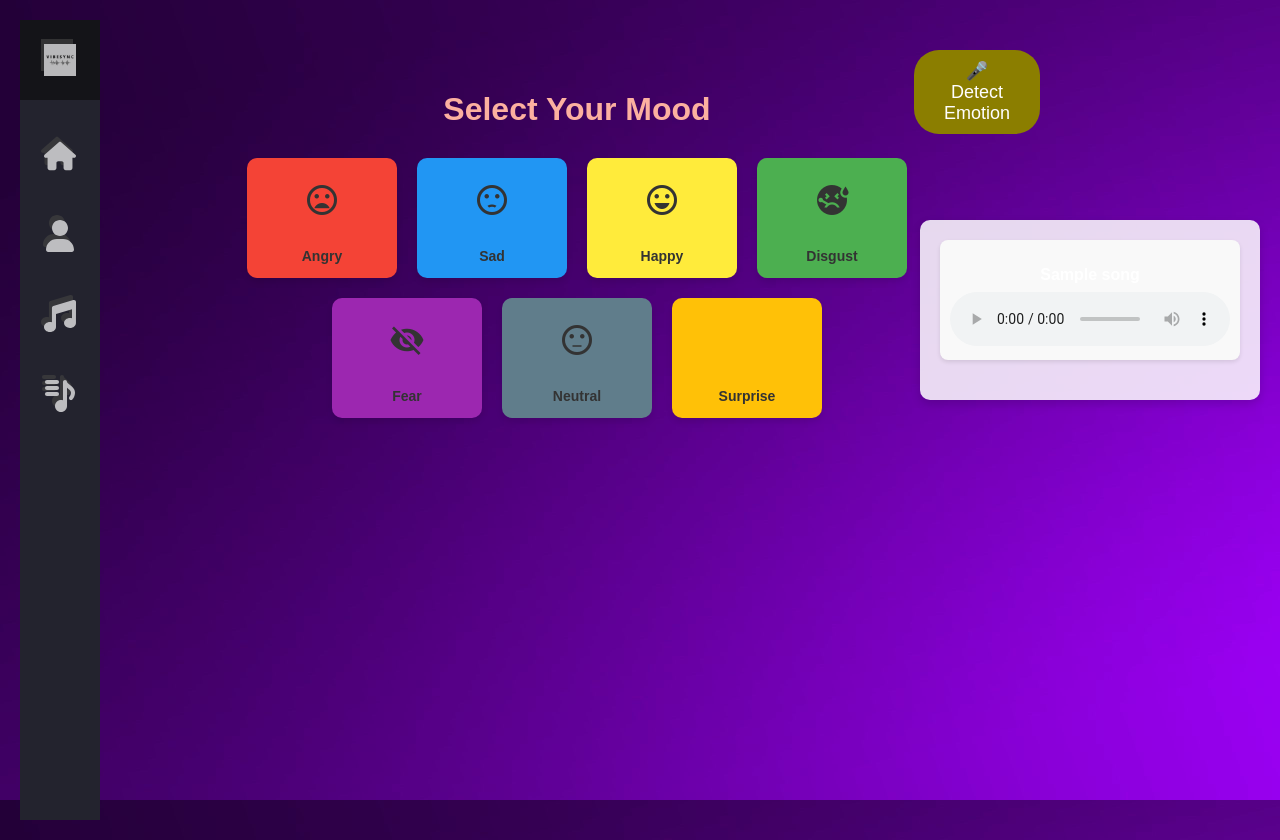
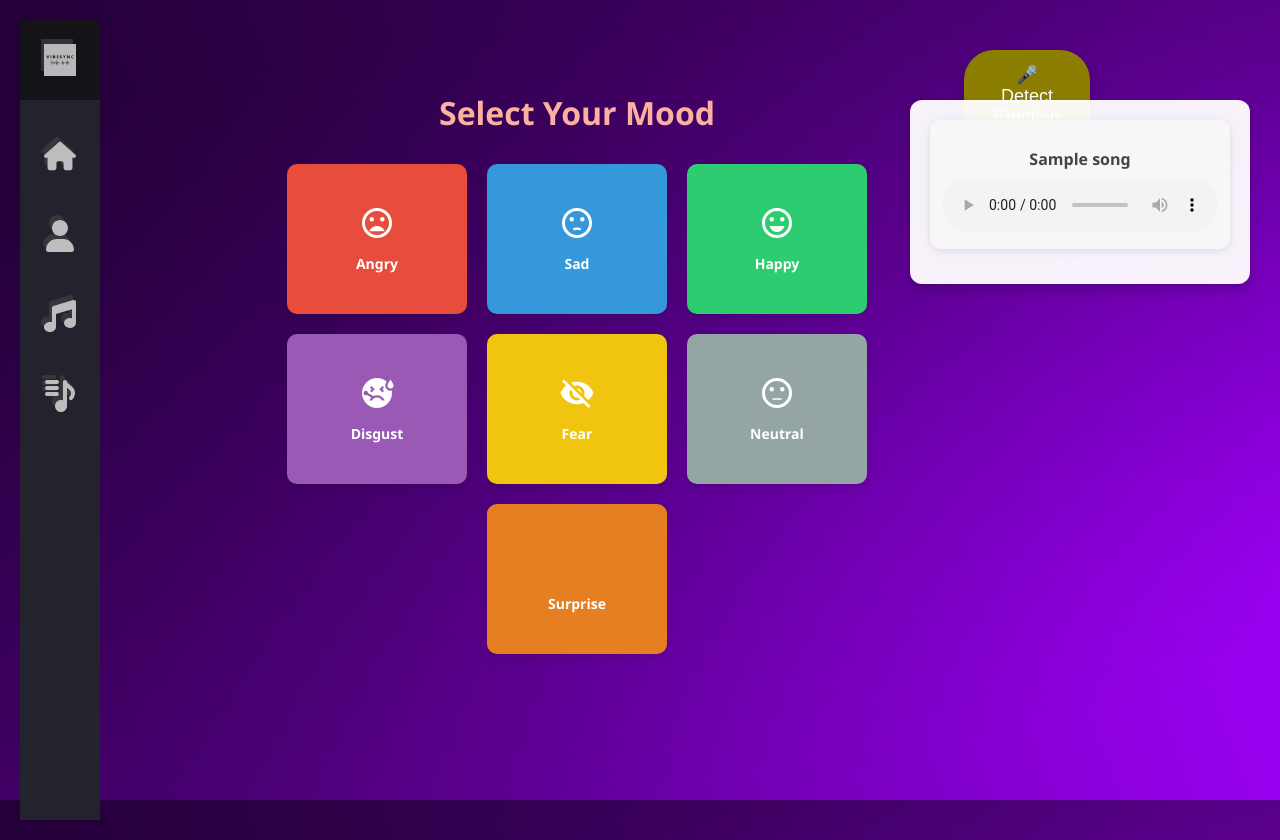
Before and after one commit to abirsinha5116/VibeSync, a Flask app: template templates/playlist.html in a window 1280 px wide. Run offline with Flask 3, Linux system fonts and the light colour scheme; the template is opened without the code that fills it: most values are stand-ins (such as "Sample title", 1, 10 or a date in 2020).

Commit message:
Most stable version of website till now

```diff
--- a/static/css/playlist.css
+++ b/static/css/playlist.css
@@ -1,84 +1,184 @@
+body {
+  font-family: 'Segoe UI', Tahoma, Geneva, Verdana, sans-serif;
+  margin: 0;
+  padding: 20px;
+  background: url("../resources/bg.jpg") no-repeat center center fixed;
+  background-size: cover;
+  color: #222;
+}
+
+/* Container */
+.container {
+  max-width: 900px;
+  margin: 0 auto;
+  text-align: center;
+}
+
+h1 {
+  color: #fff;
+  margin-bottom: 30px;
+  font-weight: 600;
+}
+
+/* Emotion detection button */
 .detect-emotion-container {
+  margin: 30px 0;
   text-align: center;
-    margin-bottom: 20px;
 }
 
 #detect-emotion-btn {
-    background-color: #6200ea;
+  padding: 14px 30px;
+  background-color: #8b7e00;
+  border: none;
+  border-radius: 30px;
+  font-size: 18px;
+  font-weight: 500;
   color: white;
-    border: none;
-    padding: 12px 20px;
-    font-size: 16px;
-    border-radius: 8px;
   cursor: pointer;
-    transition: background-color 0.3s ease;
+  box-shadow: 0 4px 10px rgba(0, 0, 0, 0.15);
+  transition: background-color 0.3s ease, transform 0.2s ease;
 }
 
 #detect-emotion-btn:hover {
-    background-color: #3700b3;
+  background-color: #ffc107;
+  transform: scale(1.05);
+}
+
+#detect-emotion-btn:active {
+  transform: scale(0.98);
 }
 
 #loading-text {
   margin-top: 10px;
   font-style: italic;
-    color: #555;
+  color: #eee;
+}
+
+/* Mood section */
+.mood-selection {
+  padding-top: 50px;
+}
+
+.mood-selection h1 {
+  color: #fcb0a0;
+}
+
+.mood-cards-container {
+  display: flex;
+  justify-content: center;
+  flex-wrap: wrap;
+  gap: 20px;
+  margin-top: 20px;
+}
+
+.mood-card {
+  display: flex;
+  flex-direction: column;
+  align-items: center;
+  justify-content: center;
+  width: 150px;
+  height: 120px;
+  padding: 15px;
+  border-radius: 10px;
+  box-shadow: 0 4px 10px rgba(0, 0, 0, 0.1);
+  cursor: pointer;
+  transition: transform 0.3s ease, box-shadow 0.3s ease;
+  text-align: center;
+}
+
+.mood-card:hover {
+  transform: scale(1.07);
+  box-shadow: 0 6px 18px rgba(0, 0, 0, 0.2);
+}
+
+.mood-card-icon i {
+  font-size: 36px;
+  color: #fff;
+}
+
+.mood-card-title {
+  margin-top: 8px;
+  font-size: 14px;
+  font-weight: 600;
+  color: #fff;
+}
+
+/* Mood colors */
+.angry { background-color: #e74c3c; }
+.sad { background-color: #3498db; }
+.happy { background-color: #2ecc71; }
+.disgust { background-color: #9b59b6; }
+.fear { background-color: #f1c40f; color: #333; }
+.neutral { background-color: #95a5a6; }
+.surprise { background-color: #e67e22; }
+
+/* Playlist */
+.playlist-section {
+  position: fixed;
+  top: 100px;
+  right: 30px;
+  width: 300px;
+  max-height: 80vh;
+  overflow-y: auto;
+  background-color: rgba(255, 255, 255, 0.95);
+  padding: 20px;
+  border-radius: 12px;
+  box-shadow: 0 6px 12px rgba(0, 0, 0, 0.2);
+  z-index: 1000;
+}
+
+.playlist-section h2 {
+  margin-top: 0;
+  font-size: 20px;
+  color: #333;
+  text-align: center;
+  margin-bottom: 20px;
+}
+
+.song-list {
+  list-style: none;
+  padding: 0;
+  margin: 0;
+}
+
+.song-item {
+  margin-bottom: 15px;
+}
+
+.song-card {
+  background-color: #f7f7f7;
+  border-radius: 10px;
+  padding: 12px;
+  box-shadow: 0 2px 8px rgba(0, 0, 0, 0.1);
+}
+
+.song-title {
+  font-weight: 600;
+  font-size: 16px;
+  margin-bottom: 8px;
+  color: #444;
+}
+
+.audio-player {
+  width: 100%;
+  outline: none;
+}
+
+.no-songs-message {
+  text-align: center;
+  color: #888;
+  font-style: italic;
 }
 
 
-body {
-    font-family: Arial, sans-serif;
-    margin: 0;
-    padding: 20px;
-    background: url("../resources/bg.jpg") no-repeat center center fixed;
-    background-size: cover;
-}
-
-
-.container {
-    max-width: 800px;
-    margin: 0 auto;
-    text-align: center;
-}
-
-h1 {
-    color: #333;
-    margin-bottom: 30px;
-}
-
-.mood-grid {
-    display: grid;
-    grid-template-columns: repeat(auto-fit, minmax(150px, 1fr));
-    gap: 15px;
-}
-
-.mood-btn {
-    padding: 20px;
-    border: none;
-    border-radius: 10px;
-    color: white;
-    font-size: 16px;
-    cursor: pointer;
-    display: flex;
-    flex-direction: column;
-    align-items: center;
-    gap: 8px;
-    transition: transform 0.2s;
-}
-
-.mood-btn:hover {
-    transform: scale(1.05);
-}
-
-.mood-btn i {
-    font-size: 32px;
-}
-
+/* Navbar */
 .navbar {
   width: 5rem;
   height: 100vh;
   position: fixed;
   background-color: #23232e;
   transition: width 200ms ease;
+  overflow: hidden;
 }
 
 .navbar-nav {
@@ -88,7 +188,7 @@ h1 {
   display: flex;
   flex-direction: column;
   align-items: center;
-  height: 10%;
+  height: 100%;
 }
 
 .nav-item {
@@ -107,7 +207,7 @@ h1 {
   color: #b6b6b6;
   text-decoration: none;
   filter: grayscale(100%) opacity(0.7);
-  transition: 500ms;
+  transition: 300ms;
 }
 
 .nav-link:hover {
@@ -118,7 +218,6 @@ h1 {
 
 .nav-link img {
   width: 2rem;
-  min-width: 2rem;
   margin: 0 1.5rem;
   filter: drop-shadow(-3px -5px 0px #AA10D8);
 }
@@ -145,228 +244,9 @@ h1 {
 
 .logo img {
   transform: rotate(0deg);
-  transition: 600ms;
-}
-
-.logo-text {
-  display: inline;
-  position: absolute;
-  left: -999px;
-  transition: 600ms;
+  transition: transform 600ms;
 }
 
 .navbar:hover .logo img {
   transform: rotate(-360deg);
 }
-.mood-selection h1 {
-  color: #fcb0a0; /* Change this to your desired color */
-}
-
-/* Container for the entire mood selection section */
-.mood-selection {
-  text-align: center;
-  padding-top: 50px;
-}
-
-/* Styling for the mood cards container */
-.mood-cards-container {
-  display: flex;
-  flex-wrap: wrap;
-  justify-content: center;
-  gap: 20px;
-  margin-top: 30px;
-}
-
-/* Common card styling */
-.mood-card {
-  width: 200px;
-  height: 250px;
-  display: flex;
-  flex-direction: column;
-  align-items: center;
-  justify-content: center;
-  border-radius: 10px;
-  cursor: pointer;
-  transition: transform 0.3s ease, box-shadow 0.3s ease;
-  color: #fff;
-  text-align: center;
-  padding: 20px;
-  box-sizing: border-box;
-  box-shadow: 0 4px 6px rgba(0, 0, 0, 0.1);
-}
-
-.mood-card:hover {
-  transform: translateY(-5px);
-  box-shadow: 0 8px 15px rgba(0, 0, 0, 0.15);
-}
-
-/* Mood card icon styling */
-.mood-card-icon {
-  font-size: 50px;
-  margin-bottom: 10px;
-}
-
-/* Mood card titles */
-.mood-card-title {
-  font-size: 18px;
-  font-weight: bold;
-}
-
-/* Specific background colors for each mood */
-.mood-card.angry {
-  background-color: #f44336; /* Red */
-}
-
-.mood-card.sad {
-  background-color: #2196F3; /* Blue */
-}
-
-.mood-card.happy {
-  background-color: #FFEB3B; /* Yellow */
-}
-
-.mood-card.disgust {
-  background-color: #4CAF50; /* Green */
-}
-
-.mood-card.fear {
-  background-color: #9C27B0; /* Purple */
-}
-
-.mood-card.neutral {
-  background-color: #607D8B; /* Grey */
-}
-
-.mood-card.surprise {
-  background-color: #FFC107; /* Amber */
-}
-
-/* Playlist section */
-#playlist-container {
-  margin-top: 50px;
-}
-
-#playlist-container ul {
-  list-style: none;
-  padding: 0;
-}
-
-#playlist-container ul li {
-  margin-bottom: 20px;
-}
-
-#playlist-container audio {
-  width: 100%;
-}
-
-/* Button styling for the emotion detection */
-.detect-emotion-container {
-  margin-top: 30px;
-}
-
-#detect-emotion-btn {
-  padding: 10px 30px;
-  background-color: #8b7e00;
-  border: none;
-  border-radius: 25px;
-  font-size: 18px;
-  cursor: pointer;
-}
-
-#detect-emotion-btn:hover {
-  background-color: #FFC107;
-}
-.mood-cards-container {
-  display: flex;
-  justify-content: center;  /* Centers the mood cards horizontally */
-  flex-wrap: wrap;  /* Allows wrapping if the screen is smaller */
-  gap: 20px;  /* Adds space between mood cards */
-  margin-top: 20px;
-}
-
-.mood-card {
-  display: flex;
-  flex-direction: column;
-  align-items: center;
-  justify-content: center;
-  width: 150px;  /* Set a fixed width for each card */
-  height: 120px;  /* Set a fixed height for each card */
-  padding: 10px;
-  background-color: #f0f0f0;  /* Light background for the card */
-  border-radius: 10px;
-  box-shadow: 0px 4px 6px rgba(0, 0, 0, 0.1);
-  cursor: pointer;
-  transition: transform 0.2s ease-in-out;
-}
-
-.mood-card:hover {
-  transform: scale(1.05);  /* Slightly enlarge the card on hover */
-}
-
-.mood-card-icon i {
-  font-size: 36px;  /* Icon size */
-  color: #333;  /* Dark color for the icon */
-}
-
-.mood-card-title {
-  margin-top: 8px;
-  font-size: 14px;
-  color: #333;
-}
-
-.playlist-section {
-  position: absolute;
-  top: 170px; /* Adjust based on your layout */
-  right: 20px; /* Distance from the right edge */
-  width: 300px; /* Set desired width */
-  background-color: rgba(255, 255, 255, 0.85); /* Optional: slight background */
-  padding: 20px;
-  border-radius: 10px;
-  box-shadow: 0 4px 10px rgba(0, 0, 0, 0.15);
-}
-
-.song-list {
-  list-style: none;
-  padding: 0;
-  margin: 0;
-}
-
-.song-item {
-  margin-bottom: 20px;
-}
-
-.song-card {
-  background-color: #f9f9f9;
-  border-radius: 8px;
-  padding: 10px;
-  box-shadow: 0 2px 4px rgba(0, 0, 0, 0.1);
-}
-
-.song-title {
-  font-weight: bold;
-  margin-bottom: 8px;
-}
-
-.audio-player {
-  width: 100%;
-}
-
-.no-songs-message {
-  text-align: center;
-  color: #666;
-}
-
-.playlist-section h2 {
-  margin-top: -300px; /* Adjust this value as needed */
-}
-
-
-
-/* Mood colors */
-.angry { background-color: #e74c3c; }
-.sad { background-color: #3498db; }
-.happy { background-color: #2ecc71; }
-.disgust { background-color: #9b59b6; }
-.fear { background-color: #f1c40f; }
-.neutral { background-color: #95a5a6; }
-.surprise { background-color: #e67e22; }
--- a/static/js/playlist.js
+++ b/static/js/playlist.js
@@ -16,7 +16,7 @@ function navigate(mood) {
 function loadPlaylistFromServer(mood, songs, autoplayUrl) {
   if (!mood || !Array.isArray(songs)) return;
   const container = document.getElementById('playlist-container');
-  container.innerHTML = `<h2>${mood.charAt(0).toUpperCase() + mood.slice(1)} Playlist</h2>`;
+  // container.innerHTML = `<h2>${mood.charAt(0).toUpperCase() + mood.slice(1)} Playlist</h2>`;
 
   songs.forEach((song, index) => {
     const player = document.createElement('div');
```
Lines whose indentation alone changed are shown as unchanged.
